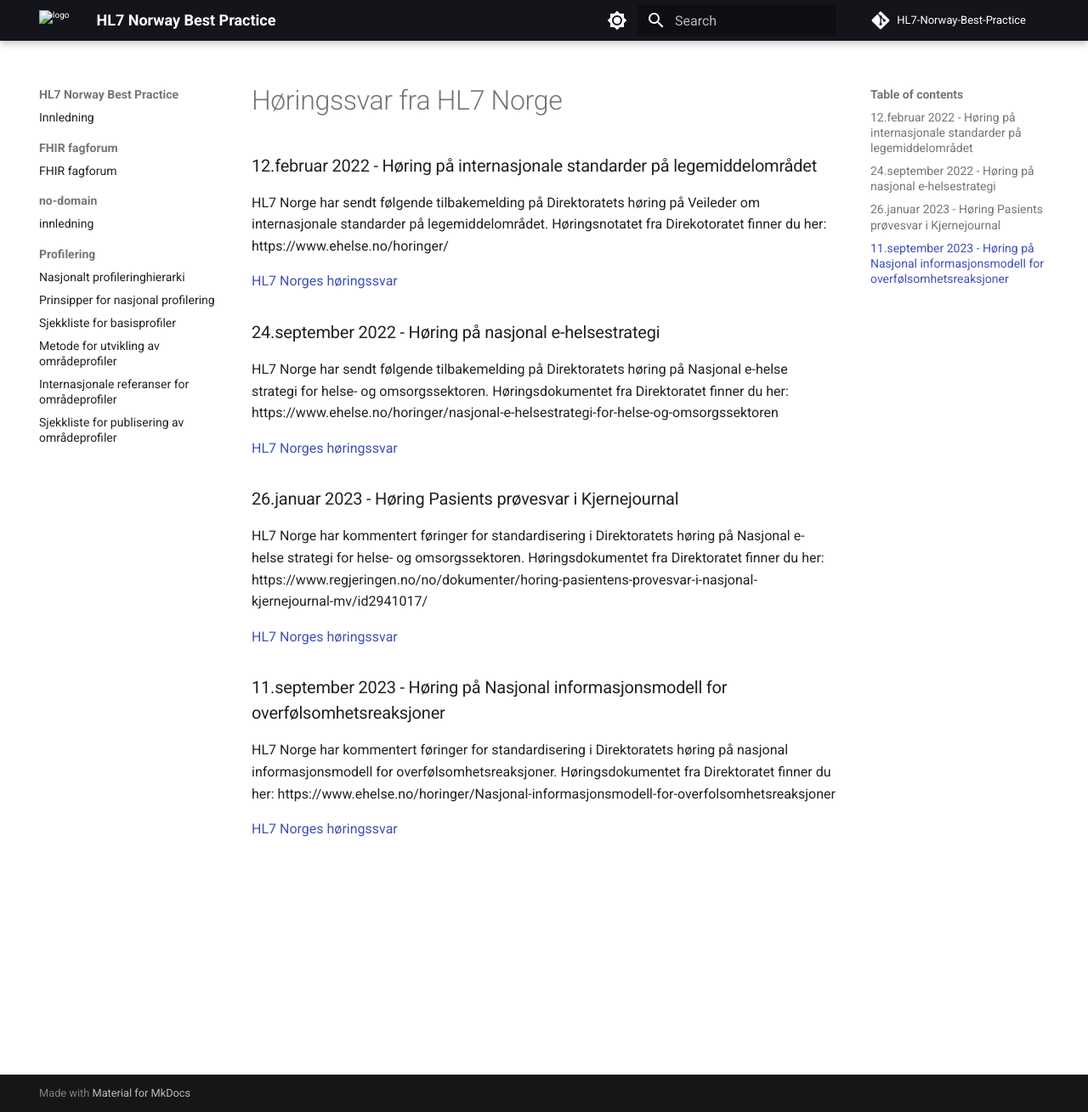
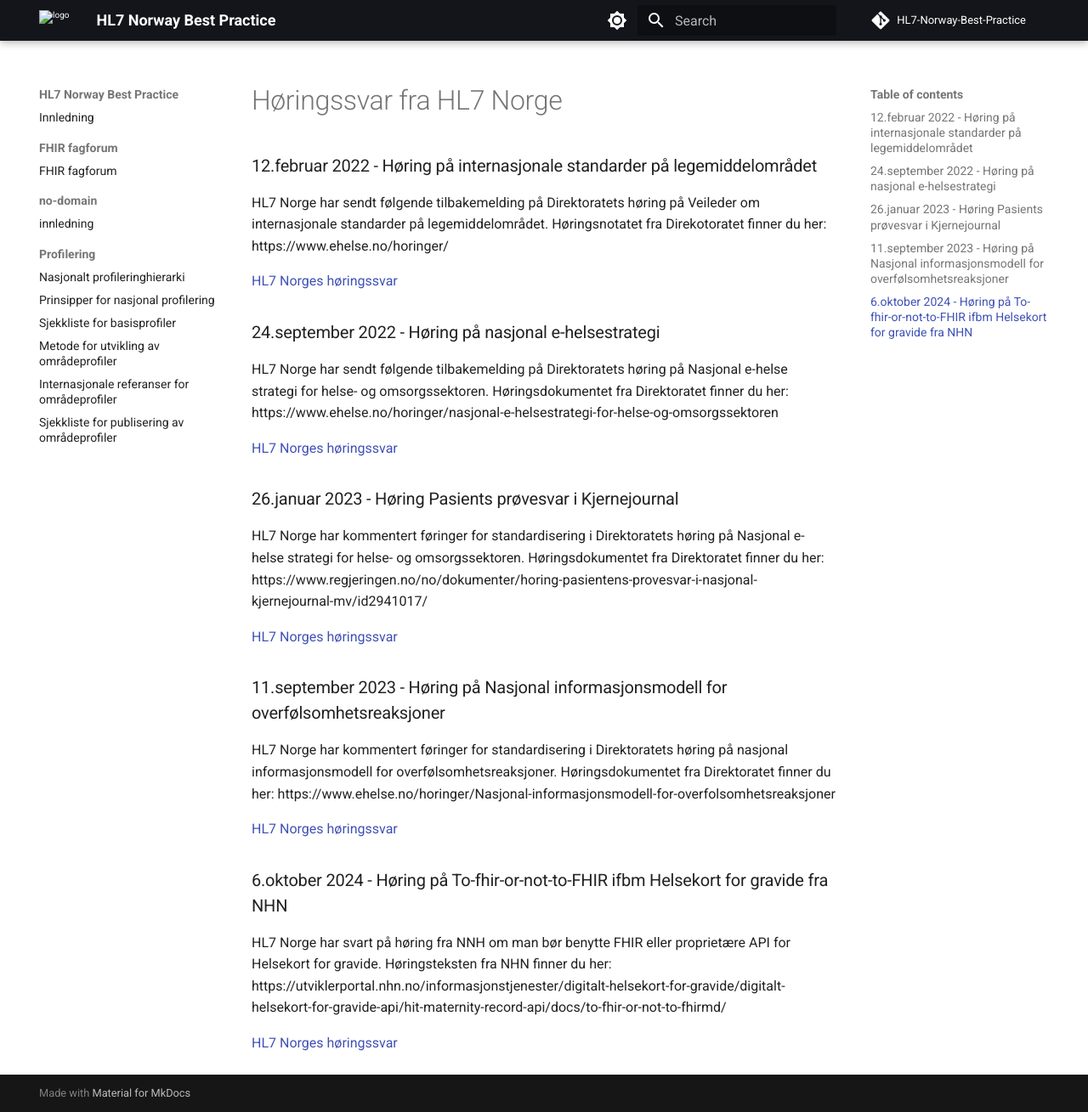
Before and after one commit to HL7Norway/best-practice, an MkDocs documentation site: the page built from docs/hoeringssvar.md, in a window 1280 px wide and 1309 px high. Shown: the whole window at 85% size. Built offline with MkDocs 1.6.1 and Material for MkDocs 9.7.7, drawn with Linux system fonts in a browser that asks for light colours; comment, search, counter and statistics services are not loaded.

Commit message:
Update hoeringssvar.md
Lagt inn høringssvar for NHN Helsekort for gravide

```diff
--- a/docs/hoeringssvar.md
+++ b/docs/hoeringssvar.md
@@ -33,3 +33,9 @@ Høringsdokumentet fra Direktoratet finner du her:
 https://www.ehelse.no/horinger/Nasjonal-informasjonsmodell-for-overfolsomhetsreaksjoner
 
 [HL7 Norges høringssvar](https://github.com/HL7Norway/best-practice/blob/master/docs/horingsvar/HL7N-overfolsomhetsreaksjoner.pdf)
+
+### 6.oktober 2024 - Høring på To-fhir-or-not-to-FHIR ifbm Helsekort for gravide fra NHN
+HL7 Norge har svart på høring fra NNH om man bør benytte FHIR eller proprietære API for Helsekort for gravide.
+Høringsteksten fra NHN finner du her: https://utviklerportal.nhn.no/informasjonstjenester/digitalt-helsekort-for-gravide/digitalt-helsekort-for-gravide-api/hit-maternity-record-api/docs/to-fhir-or-not-to-fhirmd/
+
+[HL7 Norges høringssvar](https://github.com/HL7Norway/best-practice/blob/master/docs/Høring NHN HFG HL7 Norge.pdf)
```
